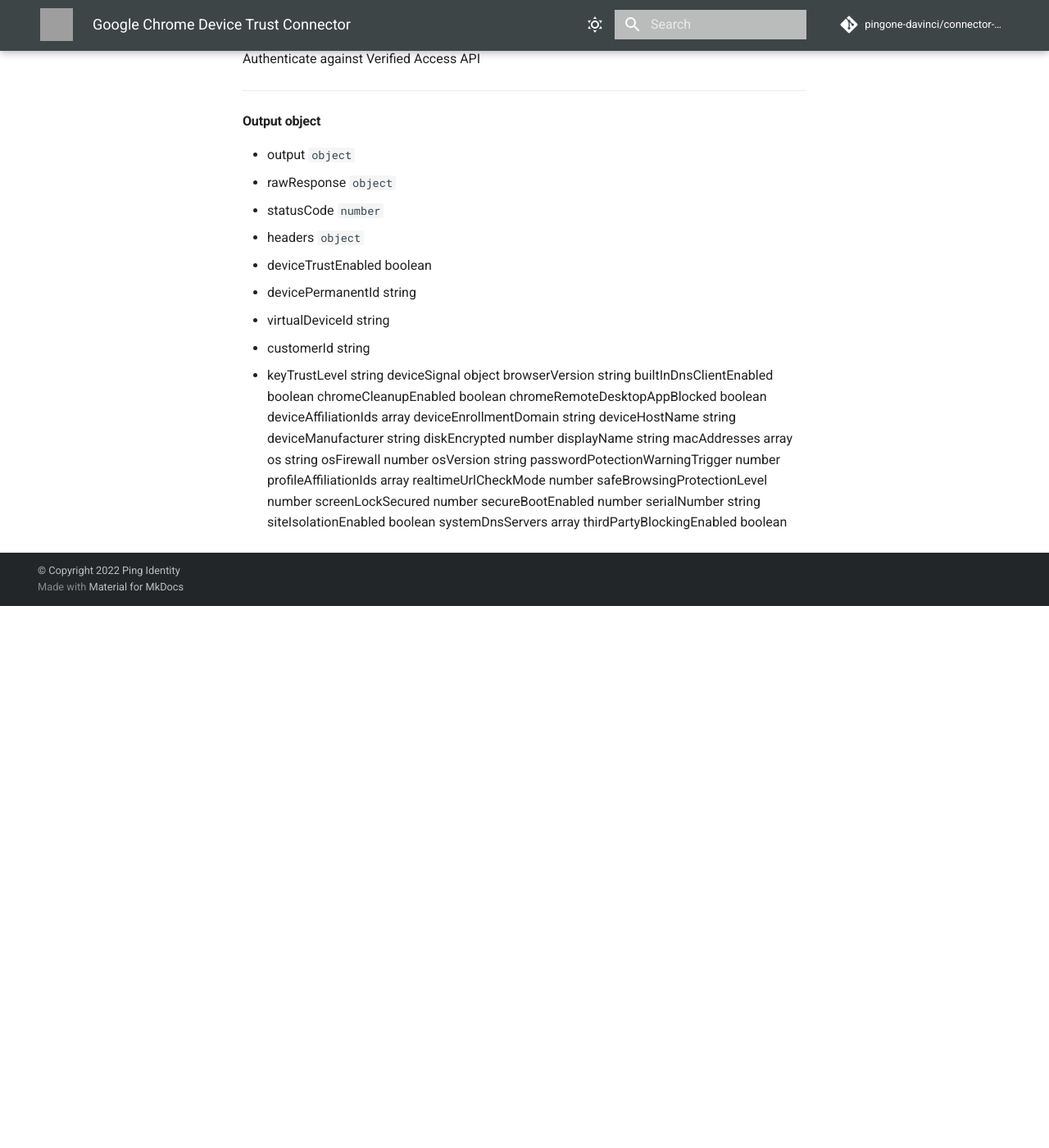
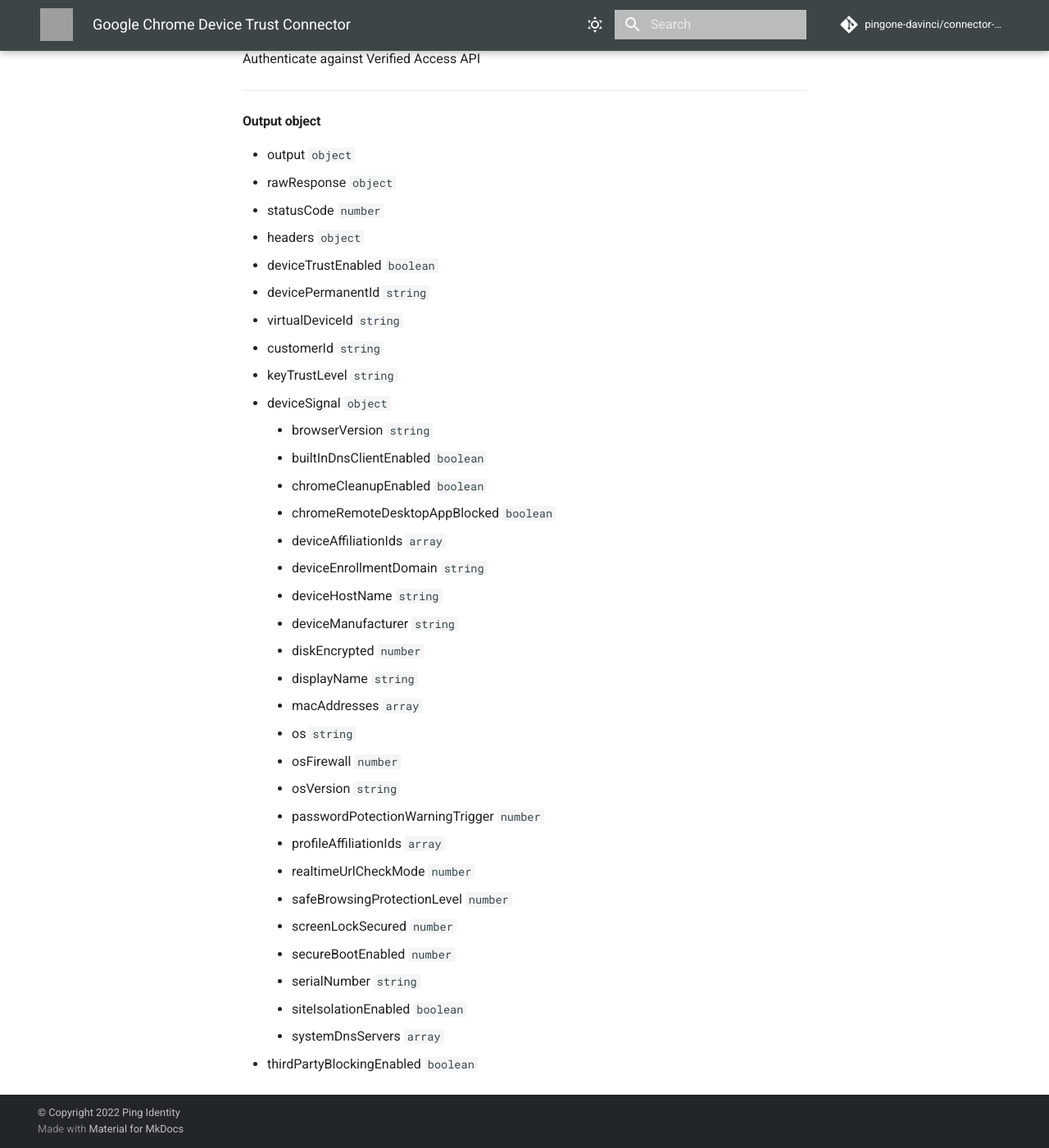
Before and after one commit to pingone-davinci/documentation, an MkDocs documentation site: the page built from docs/google-chrome/README.md, in a window 1280 px wide and 1400 px high, scrolled down 2493 px. Shown: the whole window at 82% size. Built offline with MkDocs 1.6.1 and Material for MkDocs 9.7.7, drawn with Linux system fonts in a browser that asks for light colours; comment, search, counter and statistics services are not loaded; before the commit the page ends 3232 px from its top, so only the background shows below that; grey boxes are pictures that could not be loaded.

```diff
--- a/docs/google-chrome/README.md
+++ b/docs/google-chrome/README.md
@@ -87,33 +87,33 @@ Authenticate against Verified Access API
   - rawResponse `object`
   - statusCode `number`
   - headers `object`
-  - deviceTrustEnabled boolean
-  - devicePermanentId string
-  - virtualDeviceId string
-  - customerId string
-  - keyTrustLevel string
-deviceSignal object
-browserVersion string
-builtInDnsClientEnabled boolean
-chromeCleanupEnabled boolean
-chromeRemoteDesktopAppBlocked boolean
-deviceAffiliationIds array
-deviceEnrollmentDomain string
-deviceHostName string
-deviceManufacturer string
-diskEncrypted number
-displayName string
-macAddresses array
-os string
-osFirewall number
-osVersion string
-passwordPotectionWarningTrigger number
-profileAffiliationIds array
-realtimeUrlCheckMode number
-safeBrowsingProtectionLevel number
-screenLockSecured number
-secureBootEnabled number
-serialNumber string
-siteIsolationEnabled boolean
-systemDnsServers array
-thirdPartyBlockingEnabled boolean
+  - deviceTrustEnabled `boolean`
+  - devicePermanentId `string`
+  - virtualDeviceId `string`
+  - customerId `string`
+  - keyTrustLevel `string`
+  - deviceSignal `object`
+    - browserVersion `string`
+    - builtInDnsClientEnabled `boolean`
+    - chromeCleanupEnabled `boolean`
+    - chromeRemoteDesktopAppBlocked `boolean`
+    - deviceAffiliationIds `array`
+    - deviceEnrollmentDomain `string`
+    - deviceHostName `string`
+    - deviceManufacturer `string`
+    - diskEncrypted `number`
+    - displayName `string`
+    - macAddresses `array`
+    - os `string`
+    - osFirewall `number`
+    - osVersion `string`
+    - passwordPotectionWarningTrigger `number`
+    - profileAffiliationIds `array`
+    - realtimeUrlCheckMode `number`
+    - safeBrowsingProtectionLevel `number`
+    - screenLockSecured `number`
+    - secureBootEnabled `number`
+    - serialNumber `string`
+    - siteIsolationEnabled `boolean`
+    - systemDnsServers `array`
+  - thirdPartyBlockingEnabled `boolean`
```
